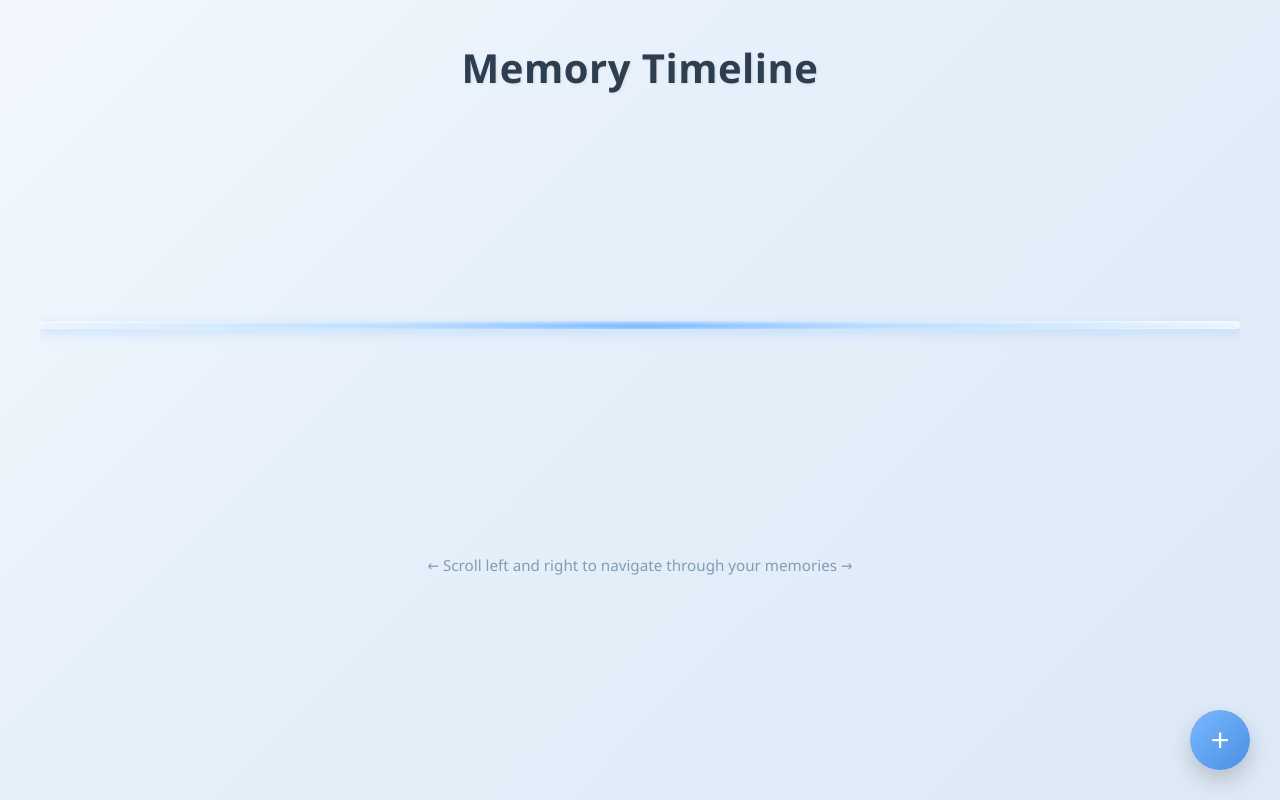
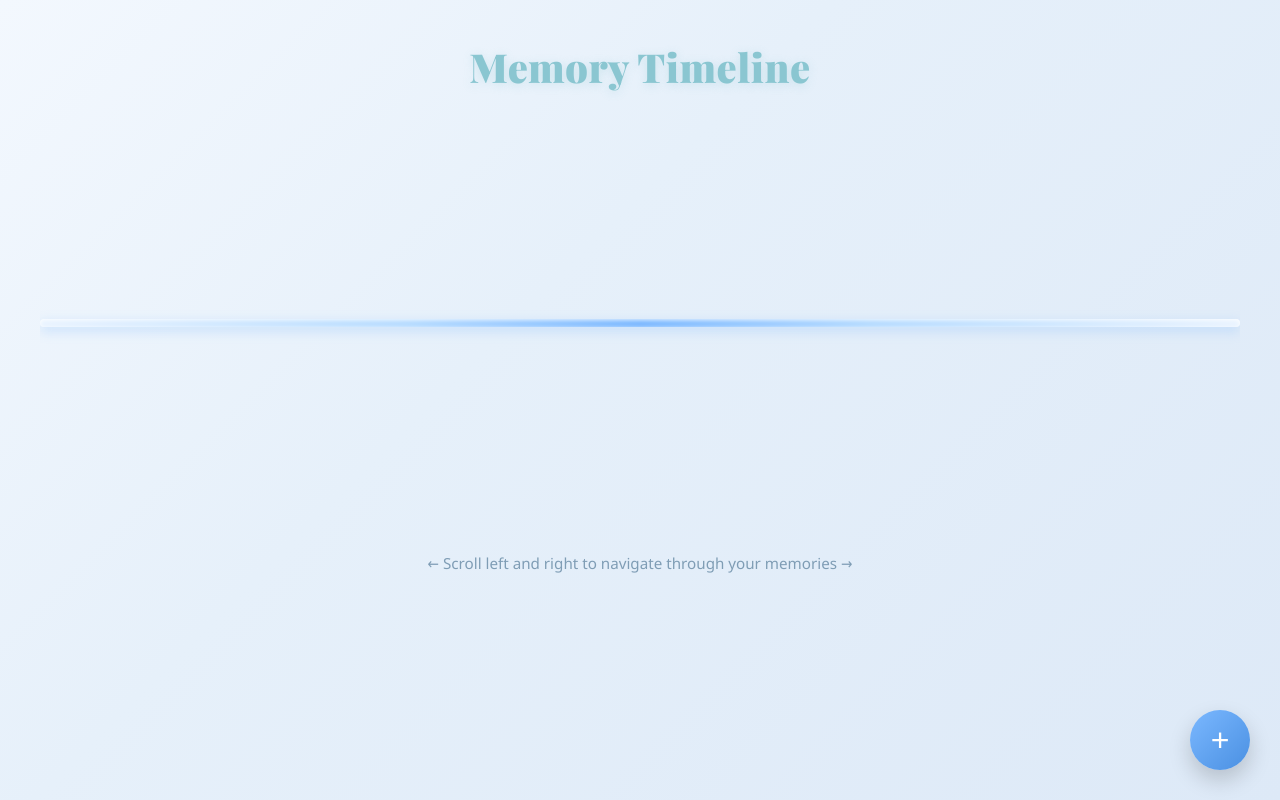
Before and after one commit to ShayLuan/Freeze-ConUHacksX, a plain HTML site: page frontend/Timeline.html in a window 1280 px wide. Drawn offline with nearby package versions, Linux system fonts and the light colour scheme; no server answers; sample sign-in values are in the browser's storage.

Commit message:
CSS changes to title

```diff
--- a/frontend/Timeline.html
+++ b/frontend/Timeline.html
@@ -4,6 +4,9 @@
   <meta charset="UTF-8" />
   <meta name="viewport" content="width=device-width, initial-scale=1.0" />
   <title>Memory Timeline</title>
+  <link rel="preconnect" href="https://fonts.googleapis.com">
+  <link rel="preconnect" href="https://fonts.gstatic.com" crossorigin>
+  <link href="https://fonts.googleapis.com/css2?family=Playfair+Display:wght@400;700;900&display=swap" rel="stylesheet">
 
 <style>
   /* ===== Freeze Theme (light, matches homepage) ===== */
@@ -47,10 +50,12 @@
   header{ text-align:center; margin-bottom:30px; padding-top:20px; }
 
   h1{
+    font-family: 'Playfair Display', serif;
     font-size:2.5rem;
-    color:var(--freeze-text);
+    font-weight:900;
+    color:#8ac6d1;
     margin-bottom:10px;
-    text-shadow: 1px 1px 3px rgba(0,0,0,0.08);
+    text-shadow: 0 2px 10px rgba(138, 198, 209, 0.3);
     letter-spacing: 0.5px;
   }
 
```
